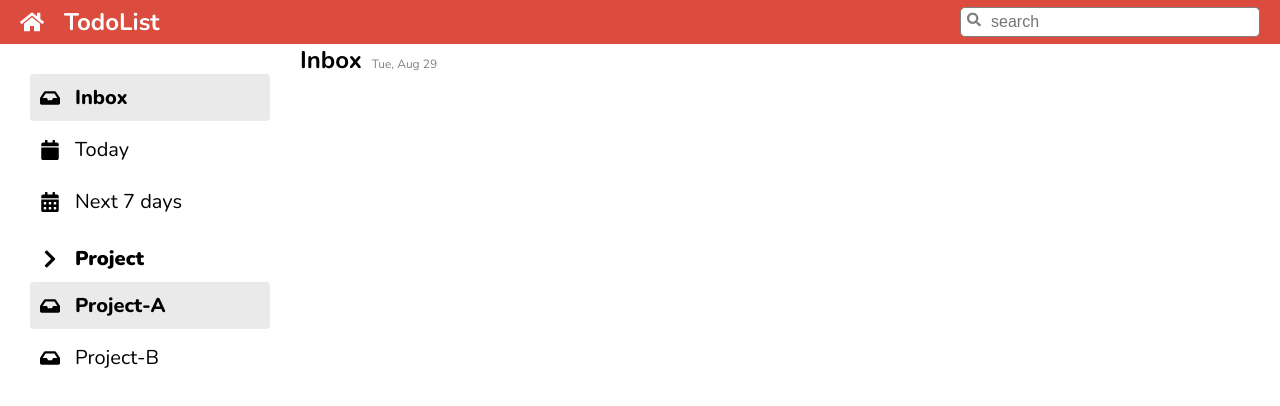
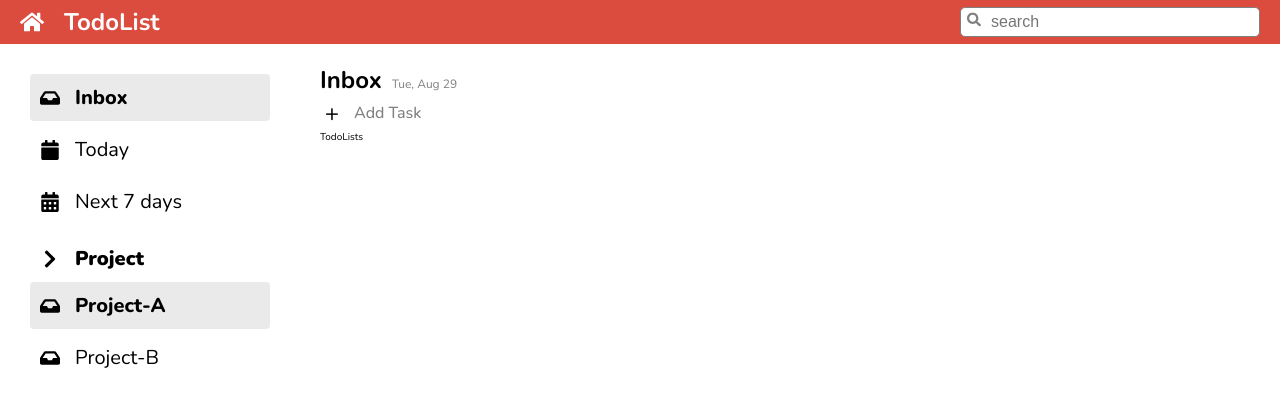
Before and after one commit to Iamsaintm/CC15-Todolist, a React (Create React App) app: page / in a window 1280 px wide. Shown: the top 406 px of the page. Built offline with nearby package versions, Linux system fonts and the light colour scheme.

Commit message:
finish: TodoCreate

```diff
--- a/src/app/App.jsx
+++ b/src/app/App.jsx
@@ -8,6 +8,8 @@
 import Header from "../components/Header";
 import Lists from "../components/Lists";
 import TodoHeader from "../components/Todo/TodoHeader";
+import TodoCreate from "../components/Todo/TodoCreate";
+import TodoLists from "../components/Todo/TodoLists";
 
 function App() {
   const generalList = [
@@ -73,8 +75,9 @@
           <TodoHeader />
 
           {/* CreateTodo */}
-
+          <TodoCreate />
           {/* TodoLists */}
+          <TodoLists />
         </main>
       </div>
     </div>
--- a/src/app/App.scss
+++ b/src/app/App.scss
@@ -103,4 +103,5 @@
   display: flex;
   flex-direction: column;
   gap: 5px;
+  padding: 20px;
 }
--- /dev/null
+++ b/src/components/Todo/TodoCreate.jsx
@@ -0,0 +1,12 @@
+import styles from "./TodoCreate.module.scss";
+
+function CreateTodo() {
+  return (
+    <div className={styles.todo__create}>
+      <span className={styles.todo__create__button}>+</span>
+      <h3 className={styles.todo__create__text}>Add Task</h3>
+    </div>
+  );
+}
+
+export default CreateTodo;
--- /dev/null
+++ b/src/components/Todo/TodoCreate.module.scss
@@ -0,0 +1,38 @@
+@import "../../index.scss";
+
+.todo__create {
+  display: flex;
+  gap: 10px;
+  align-items: center;
+  cursor: pointer;
+
+  &:hover {
+    & .todo__create__button {
+      background-color: $primary;
+      color: $white;
+    }
+
+    & .todo__create__text {
+      color: $primary;
+    }
+  }
+
+  &__button {
+    font-size: 2.4rem;
+    width: 2.4rem;
+    height: 2.4rem;
+    border-radius: 50%;
+
+    display: flex;
+    align-items: center;
+    justify-content: center;
+    line-height: 2.2rem;
+    color: currentColor;
+  }
+  &__text {
+    color: $grey-dark;
+    font-weight: 500;
+    font-size: 1.6rem;
+    line-height: 1.2rem;
+  }
+}
--- /dev/null
+++ b/src/components/Todo/TodoList.module.scss
@@ -0,0 +1 @@
+@import "../../index.scss";
--- /dev/null
+++ b/src/components/Todo/TodoLists.jsx
@@ -0,0 +1,7 @@
+import styles from "./TodoList.module.scss";
+
+function TodoLists() {
+  return <div>TodoLists</div>;
+}
+
+export default TodoLists;
```
Also changed, not shown: 1 other file (tests, documents, lock files or other folders).
